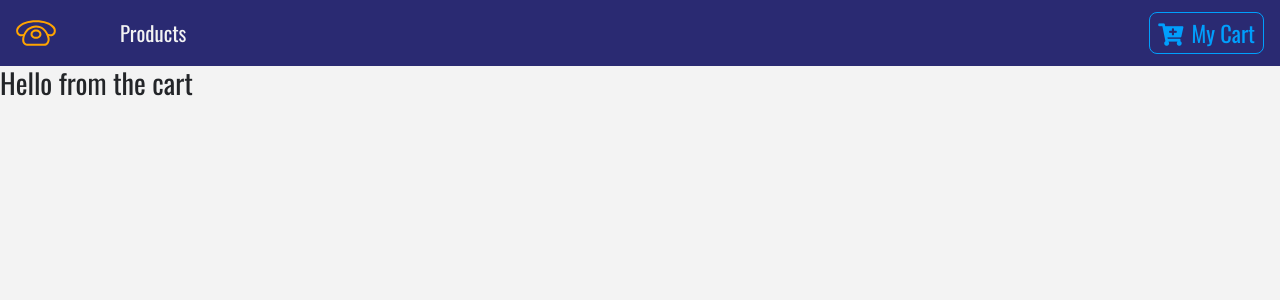
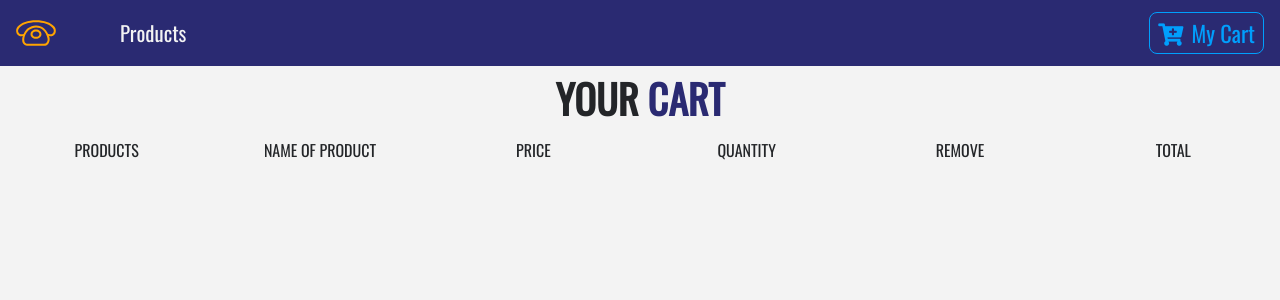
Before and after one commit to robertmc1/ecomerce_react, a React (Create React App) app: page /cart in a window 1280 px wide. Shown: the top 300 px of the page. Built offline with nearby package versions, Linux system fonts and the light colour scheme.

Commit message:
separated Cart component, Included title in cart componen, created cartColums component

```diff
--- a/src/App.js
+++ b/src/App.js
@@ -6,7 +6,7 @@
 import Navbar from './components/Navbar';
 import ProductList from './components/ProductList';
 import Details from './components/Details';
-import Cart from './components/Cart';
+import Cart from './components/Cart/Cart';
 import Default from './components/Default';
 import Modal from './components/Modal';
 
--- a/src/components/Cart.js
+++ /dev/null
@@ -1,11 +0,0 @@
-import React, { Component } from 'react'
-
-export default class Cart extends Component {
-  render() {
-    return (
-      <div>
-        <h3>Hello from the cart</h3>
-      </div>
-    )
-  }
-}
--- /dev/null
+++ b/src/components/Cart/Cart.js
@@ -0,0 +1,14 @@
+import React, { Component } from 'react';
+import Title from '../Title';
+import CartColumns from './CartColumns';
+
+export default class Cart extends Component {
+  render() {
+    return (
+      <section>
+        <Title name="your" title="cart" />
+        <CartColumns />
+      </section>
+    )
+  }
+}
--- /dev/null
+++ b/src/components/Cart/CartColumns.js
@@ -0,0 +1,40 @@
+import React from 'react';
+
+export default function CartColumns() {
+    return (
+        <div className="container-fluid text-center d-none d-lg-block">
+            <div className="row">
+                <div className="col-10 mx-auto col-lg-2">
+                    <p className="text-uppercase">
+                        products
+                    </p>
+                </div>
+                <div className="col-10 mx-auto col-lg-2">
+                    <p className="text-uppercase">
+                        name of product
+                    </p>
+                </div>
+                <div className="col-10 mx-auto col-lg-2">
+                    <p className="text-uppercase">
+                        price
+                    </p>
+                </div>
+                <div className="col-10 mx-auto col-lg-2">
+                    <p className="text-uppercase">
+                        quantity
+                    </p>
+                </div>
+                <div className="col-10 mx-auto col-lg-2">
+                    <p className="text-uppercase">
+                        remove
+                    </p>
+                </div>
+                <div className="col-10 mx-auto col-lg-2">
+                    <p className="text-uppercase">
+                        total
+                    </p>
+                </div>
+            </div>
+        </div>
+    );
+}
--- a/src/components/Title.js
+++ b/src/components/Title.js
@@ -4,10 +4,10 @@
   return (
     <div className="row">
         <div className="col-10 mx-auto my-2 text-center text-tile">
-            <h1 className="text-capitalize font-weight-bold">
+            <h1 className="text-uppercase font-weight-bold">
             {name}
                 <strong className="text-blue">
-                {title}
+                {" " + title}
                 </strong>
             </h1>
         </div>
--- a/src/context.js
+++ b/src/context.js
@@ -10,7 +10,10 @@
         detailProduct: detailProduct,
         cart: [],
         modalOpen: false,
-        modalProduct: detailProduct
+        modalProduct: detailProduct,
+        cartSubTotal: 0,
+        cartTax: 0,
+        cartTotal: 0
     };
 
     componentDidMount() {
@@ -69,6 +72,19 @@
         })
     };
 
+    increment = id => {
+        console.log(`this is increment method`)
+    };
+    decrement = id => {
+        console.log(`this is decrement method`)
+    };
+    removeItem = id => {
+        console.log('item removed')
+    };
+    clearCart = () => {
+        console.log('cart is cleared')
+    };
+
     render() {
         return (
             <ProductContext.Provider value={{
@@ -76,7 +92,11 @@
                 handleDetail: this.handleDetail,
                 addToCart: this.addToCart,
                 openModal: this.openModal,
-                closeModal: this.closeModal
+                closeModal: this.closeModal,
+                increment: this.increment,
+                decrement: this.decrement,
+                removeItem: this.removeItem,
+                clearCart: this.clearCart
             }} >
                 {this.props.children}
             </ProductContext.Provider>
```
